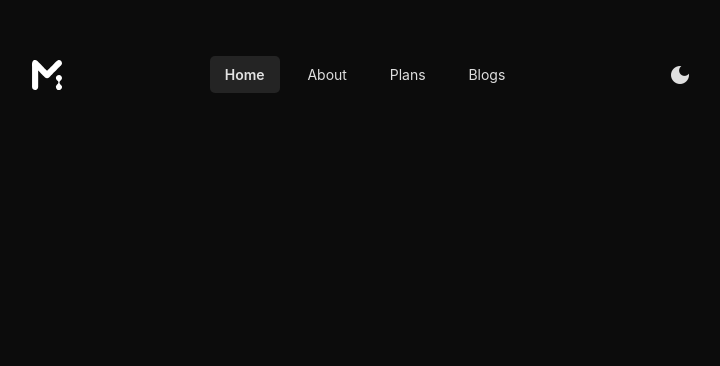
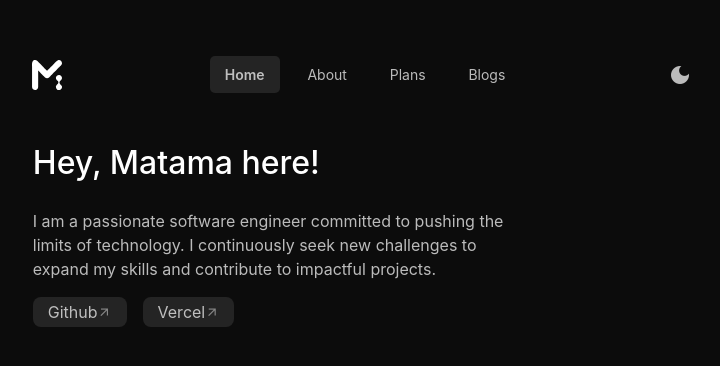
Before and after one commit to MatamaPeter/Personal-portfolio, a React (Vite) app: page / in a window 1280 px wide. Shown: the top 366 px of the page, without its empty margins (278-998 px from the left). Built offline with nearby package versions, Linux system fonts and the light colour scheme.

Commit message:
Complete Hero section

```diff
--- a/src/App.css
+++ b/src/App.css
@@ -1,6 +1,11 @@
 #root {
-  max-width: 1280px;
+  max-width: 700px;
   margin: 0 auto;
   padding: 2rem;
   text-align: center;
 }
+.main-container{
+  display: flex;
+  justify-content: center;
+
+}
--- a/src/App.jsx
+++ b/src/App.jsx
@@ -1,21 +1,25 @@
 import Header from "./Components/Header";
 import './App.css';
 import { motion } from "motion/react";
-
+import Home from './Components/Home.jsx';
 
 
 function App() {
   return (
-    <>
+    <div className="main-container">
       <motion.div
         initial={{ opacity: 0, y: 40 }}
         animate={{ opacity: 1, y: 0 }}
         transition={{duration:0.5}}
 
       >
-      <Header />
+        <Header />
+        <Home />
+
+
+
       </motion.div>
-    </>
+    </div>
   )
 }
 
--- a/src/Components/Header.css
+++ b/src/Components/Header.css
@@ -11,7 +11,6 @@ html {
 .header-container {
     margin: auto;
     max-width: 100%;
-    width: 700px;
     display: flex;
     align-items: center;
     justify-content: space-between;
--- /dev/null
+++ b/src/Components/Home.jsx
@@ -0,0 +1,11 @@
+import HeroSection from './Home_components/Hero_Section.jsx';
+import './home.css'
+function Home() {
+  return (
+    <div>
+      <HeroSection />
+    </div>
+  )
+}
+
+export default Home
--- /dev/null
+++ b/src/Components/Home_components/Hero_Section.jsx
@@ -0,0 +1,20 @@
+export default function HeroSection() {
+    return (
+        <div className="hero-container">
+            <h1>Hey, Matama here!</h1>
+            <p>
+                I am a passionate software engineer committed to pushing the limits of technology. I continuously seek new challenges to expand my skills and contribute to impactful projects.
+            </p>
+            <div className="platform-link-btns">
+                <div className="github">
+                    <span>Github</span>
+                    <i className="material-icons" >arrow_outward</i>
+                </div>
+                <div className="vercel">
+                    <span>Vercel</span>
+                    <i className="material-icons" >arrow_outward</i>
+                </div>
+            </div>
+        </div>
+    )
+}
--- /dev/null
+++ b/src/Components/home.css
@@ -0,0 +1,33 @@
+
+.hero-container{
+    margin-block-start: -20px;
+    text-align: left;
+    width:70%;
+    padding: 1.3rem;
+}
+.hero-container h1{
+    font-weight: 500;
+    color: var(--lighter-font);
+}
+.platform-link-btns{
+    display: flex;
+    gap: 1em
+}
+.github, .vercel{
+    display: flex;
+    background-color: var(--hover-color);
+    padding: 3px 15px;
+    border-radius: 8px;
+    cursor: pointer;
+    place-items: center;
+}
+.github i,.vercel i{
+    font-size: 14px;
+    font-weight: 200px;
+    color: rgb(134, 134, 134);
+}
+@media screen and (max-width: 768px) {
+    .hero-container {
+            width: 90vw;
+    }
+}
--- a/src/index.css
+++ b/src/index.css
@@ -5,9 +5,10 @@
 
 
 
-  --font-color: rgba(255, 255, 255, 0.87);
+  --font-color: rgba(214, 214, 214, 0.87);
   --bg-color: #0c0c0c;
   --hover-color: #242424;
+  --lighter-font: #fff;
 
 
   font-synthesis: none;
@@ -21,6 +22,7 @@
   --hover-color:rgba(0, 0, 0, 0.068);
   --font-color: #0c0c0c;
   --bg-color: #fff;
+  --lighter-font: #242424;
 }
 
 body {
```
